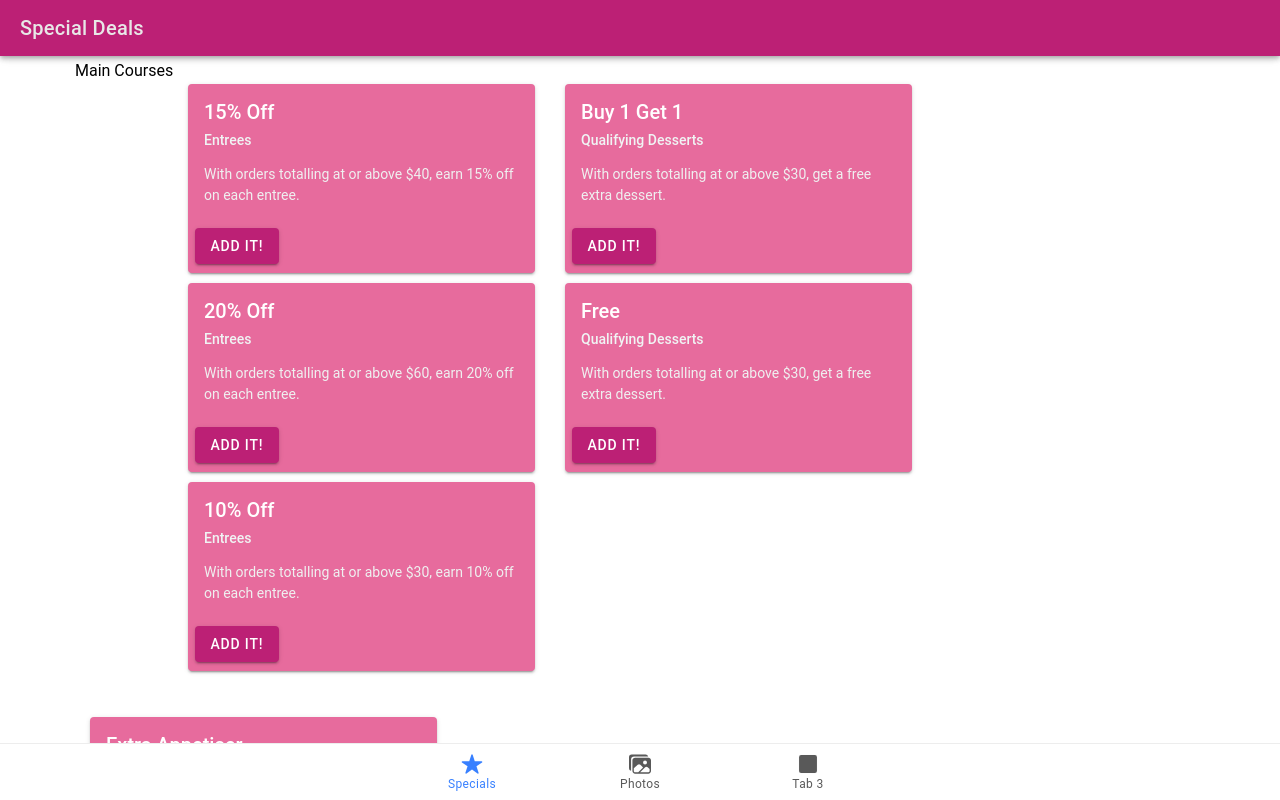
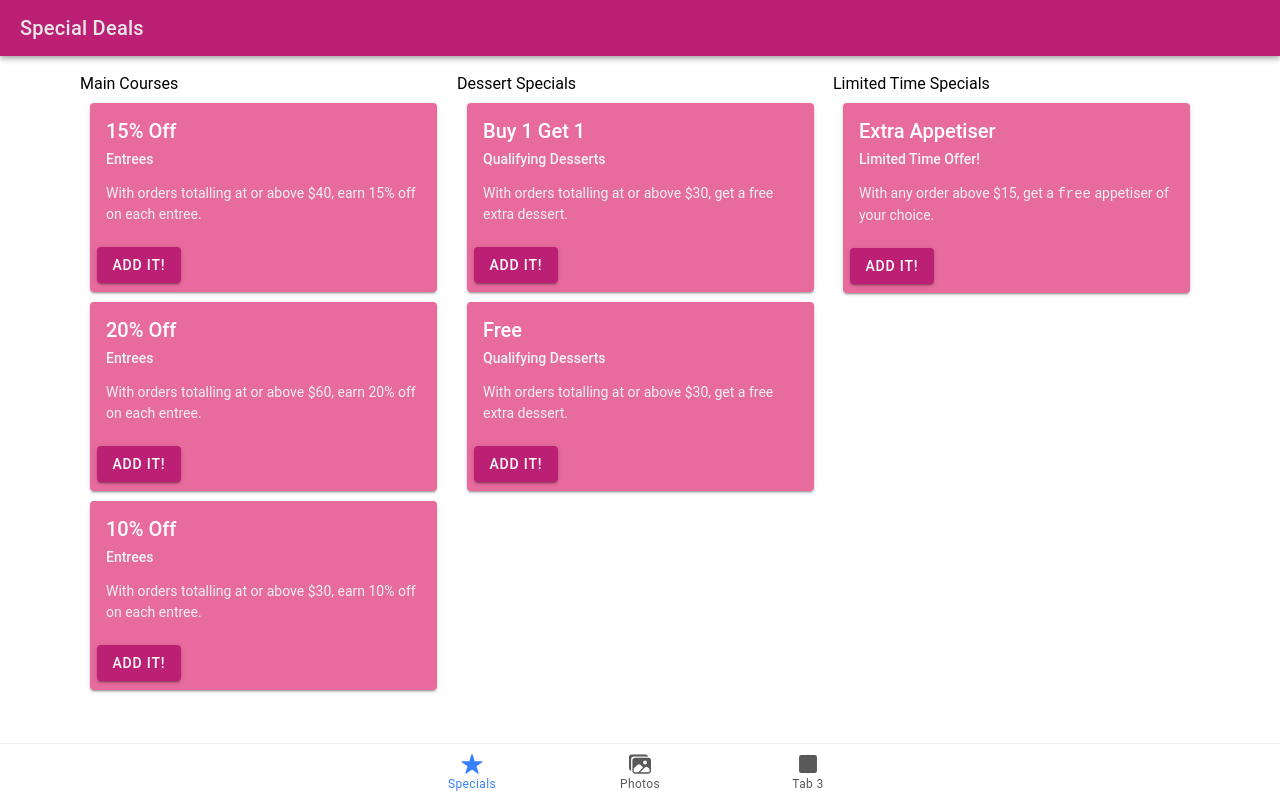
Before and after one commit to ScottWiniarski/reactphoto-gallery, a React (Vite) app: page /tab1 in a window 1280 px wide. Built offline with nearby package versions, Linux system fonts and the light colour scheme.

Commit message:
Added labels

```diff
--- a/src/pages/Tab1.tsx
+++ b/src/pages/Tab1.tsx
@@ -17,9 +17,9 @@ const Tab1: React.FC = () => {
       <IonContent>
       <IonGrid fixed={true}>
         <IonRow>
-          <IonLabel>Main Courses</IonLabel>
         <IonCol size="6" size-md="4" size-lg="4">
           <IonList>
+          <IonLabel>Main Courses</IonLabel>
             <IonCard>
               <IonCardHeader>
                 <IonCardTitle>15% Off</IonCardTitle>
@@ -49,6 +49,7 @@ const Tab1: React.FC = () => {
 
         <IonCol size="6" size-md="4" size-lg="4">
           <IonList>
+          <IonLabel>Dessert Specials</IonLabel>
             <IonCard>
               <IonCardHeader>
                 <IonCardTitle>Buy 1 Get 1</IonCardTitle>
@@ -69,6 +70,7 @@ const Tab1: React.FC = () => {
         </IonCol>
           <IonCol size='6' size-md="4" size-lg="4">
             <IonList>
+            <IonLabel>Limited Time Specials</IonLabel>
               <IonCard>
                 <IonCardHeader>
                   <IonCardTitle>Extra Appetiser</IonCardTitle>
```
